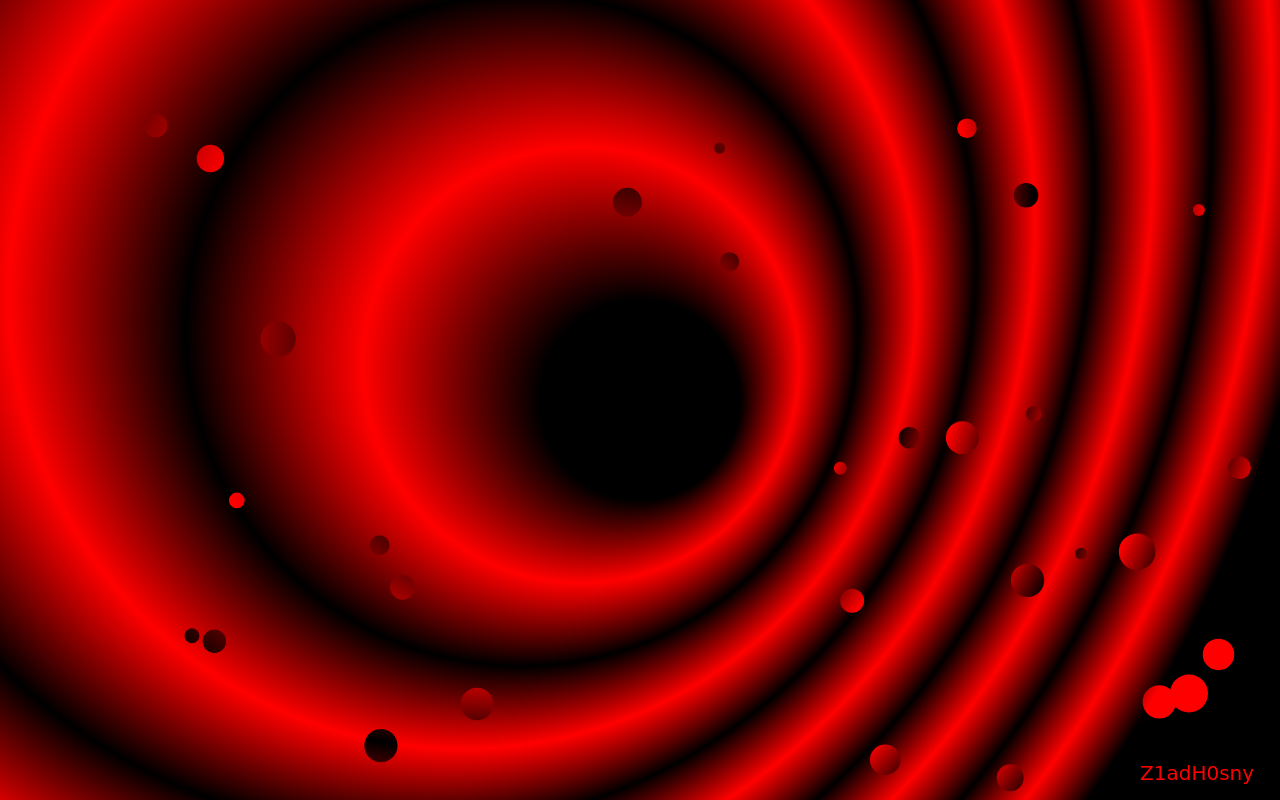
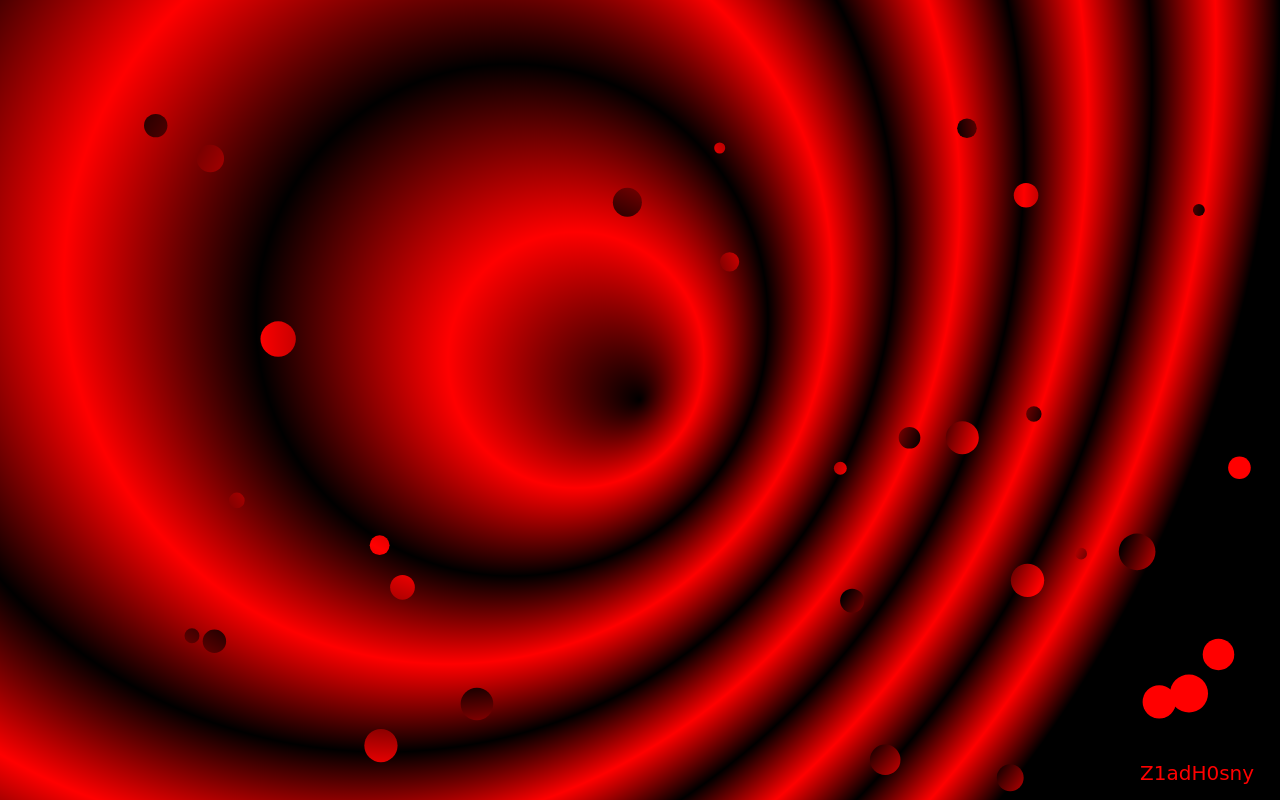
Before and after one commit to ZiadHosny/O, a plain HTML site: page index.html in a window 1280 px wide. Drawn offline with Linux system fonts and the light colour scheme; animation ran at ten frames a second.

Commit message:
adding another style

```diff
--- a/app.js
+++ b/app.js
@@ -11,8 +11,8 @@ const CircleArray = [];
 const circleRadialGradient = canvas.createRadialGradient(
   WIDTH / 2,
   HEIGHT / 2,
-  100,
-  50,
+  0,
+  0,
   50,
   WIDTH
 );
@@ -29,9 +29,9 @@ const background = () => {
   const backgroundRadialGradient = canvas.createRadialGradient(
     WIDTH / 2,
     HEIGHT / 2,
-    100,
-    50,
-    50,
+    0,
+    0,
+    0,
     WIDTH
   );
   for (let i = 0; i <= 10; i++) {
@@ -80,7 +80,7 @@ class Circle {
     canvas.fill();
 
     if (this.x + this.r >= WIDTH || this.x - this.r <= 0) {
-      background2();
+      //  / background2();
       this.dx = -this.dx;
     }
 
--- a/index.html
+++ b/index.html
@@ -1,4 +1,9 @@
-<title>O</title>
-<link rel="icon" type="image/x-icon" href="./o.png" />
-<canvas></canvas>
-<script src="app.js"></script>
+<html>
+  <title>O</title>
+  <link rel="icon" type="image/x-icon" href="./o.png" />
+
+  <body>
+    <canvas></canvas>
+    <script src="app.js"></script>
+  </body>
+</html>
```
